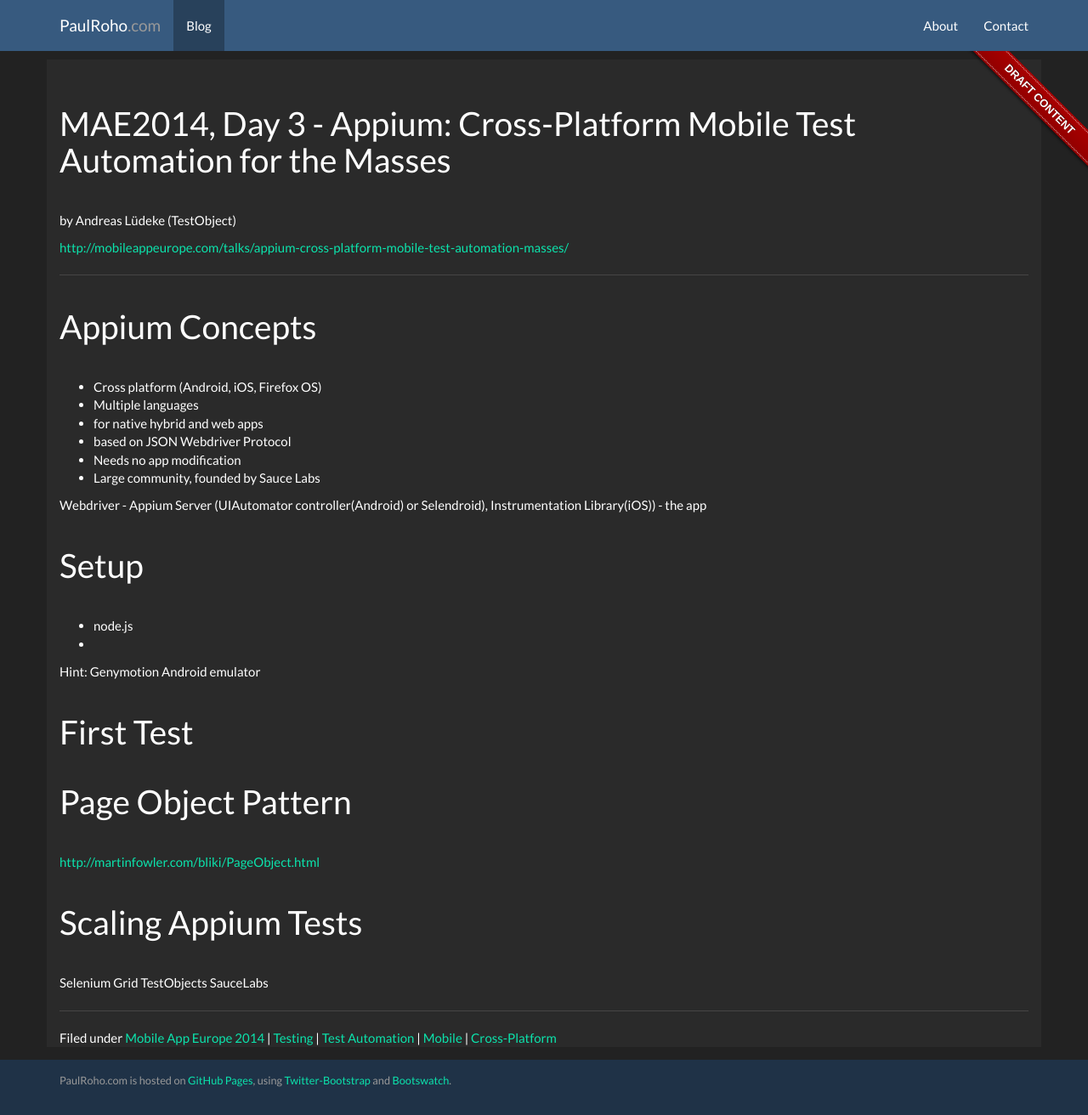
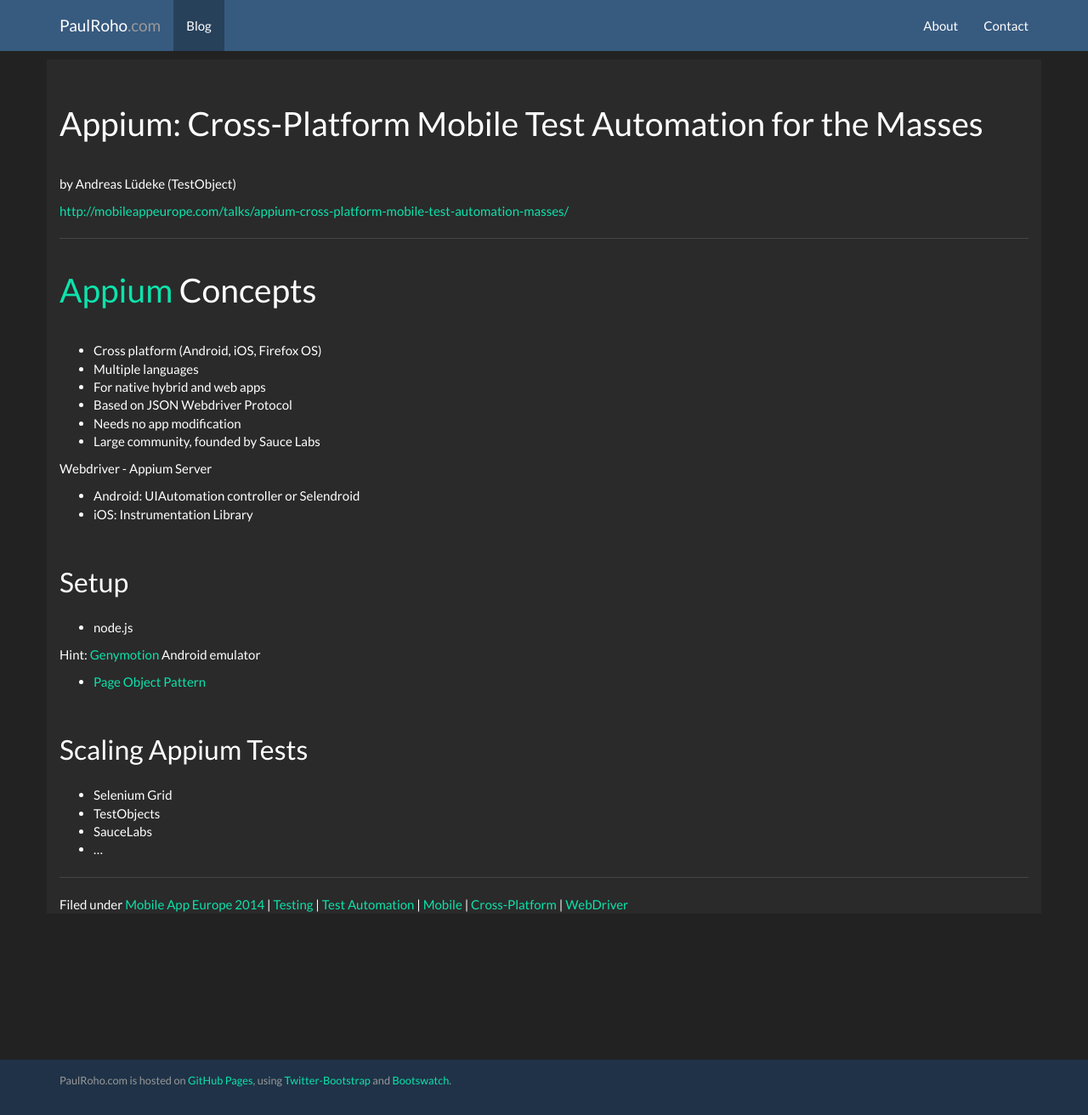
Before and after one commit to paulroho/paulroho.github.io, a Jekyll site: the page built from _posts/2014-10-01-Appium-Cross-Platform-Mobile-Test-Automation.md, in a window 1280 px wide and 1312 px high. Shown: the whole window at 85% size. Built offline with Jekyll 4.4.1, drawn with Linux system fonts in a browser that asks for light colours; nearby versions of some CDN libraries.

Commit message:
MAE2014: Appium Cross-Platform Mobile Test Automation for the Masses (Andreas Lüdeke) publish

```diff
--- a/_posts/2014-10-01-Appium-Cross-Platform-Mobile-Test-Automation.md
+++ b/_posts/2014-10-01-Appium-Cross-Platform-Mobile-Test-Automation.md
@@ -1,39 +1,38 @@
 ---
-layout: blogdraft
-title: Appium Cross-Platform Mobile Test Automation for the Masses
-tags: [Mobile App Europe 2014, Testing, Test Automation, Mobile, Cross-Platform]
+layout: blog
+title: Appium Cross-Platform Mobile Test Automation for the Masses (Andreas Lüdeke)
+tags: [Mobile App Europe 2014, Testing, Test Automation, Mobile, Cross-Platform, WebDriver]
 ---
 
-MAE2014, Day 3 - Appium: Cross-Platform Mobile Test Automation for the Masses
+Appium: Cross-Platform Mobile Test Automation for the Masses
 ===
 by Andreas Lüdeke (TestObject)
 
 [http://mobileappeurope.com/talks/appium-cross-platform-mobile-test-automation-masses/](http://mobileappeurope.com/talks/appium-cross-platform-mobile-test-automation-masses/)
 
 ---
-# Appium Concepts
+
+# [Appium](http://appium.io/) Concepts
 * Cross platform (Android, iOS, Firefox OS)
 * Multiple languages
-* for native hybrid and web apps
-* based on JSON Webdriver Protocol
+* For native hybrid and web apps
+* Based on JSON Webdriver Protocol
 * Needs no app modification
 * Large community, founded by Sauce Labs
 
-Webdriver - Appium Server (UIAutomator controller(Android) or Selendroid), Instrumentation Library(iOS)) - the app
+Webdriver - Appium Server
+* Android: UIAutomation controller or Selendroid
+* iOS: Instrumentation Library
 
-# Setup
+## Setup
 * node.js
-*
 
-Hint: Genymotion Android emulator
+Hint: [Genymotion](http://www.genymotion.com/) Android emulator
 
-# First Test
-# Page Object Pattern
+* [Page Object Pattern](http://martinfowler.com/bliki/PageObject.html)
 
-[http://martinfowler.com/bliki/PageObject.html](http://martinfowler.com/bliki/PageObject.html)
-
-# Scaling Appium Tests
-
-Selenium Grid
-TestObjects
-SauceLabs
+## Scaling Appium Tests
+* Selenium Grid
+* TestObjects
+* SauceLabs
+* ...
```
